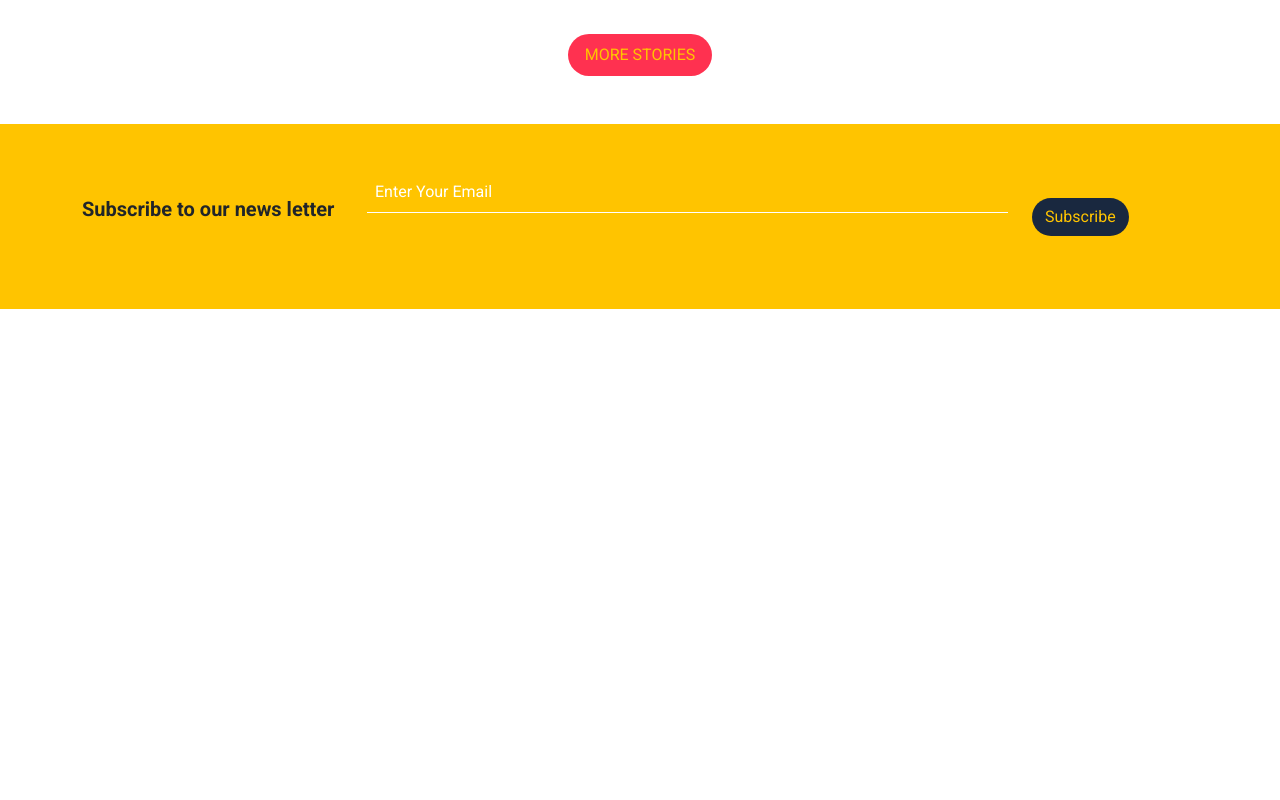
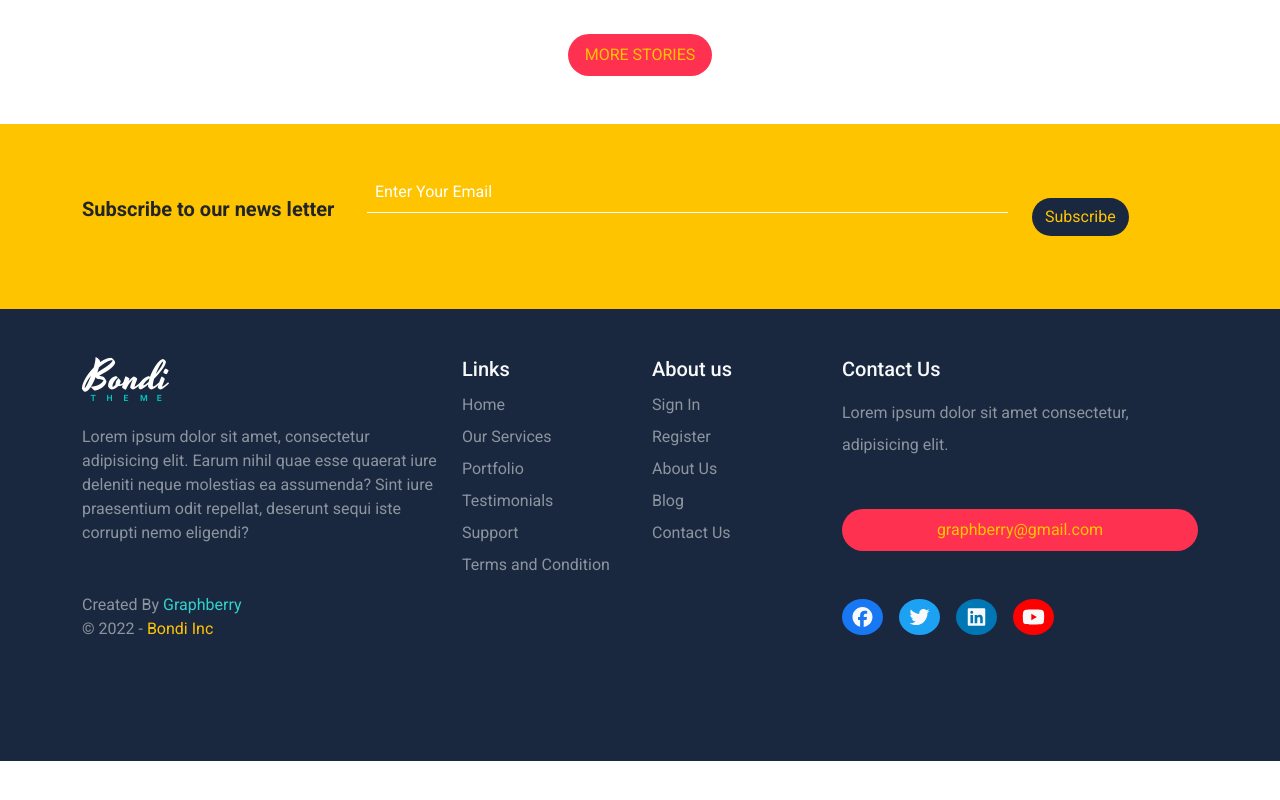
Before and after one commit to kotyba-km/Bootstrap-training, a plain HTML site: page index.html in a window 1280 px wide. Shown: the part 5073-5873 px from the top of the page. After the commit the page ends 5834 px from the top, so only its background shows below. Drawn offline with Linux system fonts and the light colour scheme.

Commit message:
2nd commit

```diff
--- a/css/bondi.css
+++ b/css/bondi.css
@@ -7,7 +7,6 @@
 }
 body {
   font-family: "Roboto", sans-serif;
-  height: 10000px;
 }
 .main-btn {
   background-color: var(--red-color);
@@ -160,3 +159,30 @@ body {
   color: var(--yellow-color);
 }
 /* end subscribe  */
+/* start footer */
+.footer {
+  background-color: var(--dark-color);
+}
+.footer .copyright > span {
+  color: var(--green-color);
+}
+.footer .copyright div span {
+  color: var(--yellow-color);
+}
+.footer .contact .ul .svg {
+  width: 20px;
+  height: 20px;
+}
+.footer .facebook {
+  background-color: #1877f2;
+}
+.footer .twitter {
+  background-color: #1da1f2;
+}
+.footer .linkedin {
+  background-color: #0077b5;
+}
+.footer .youtube {
+  background-color: #ff0000;
+}
+/* end footer */
--- a/index.html
+++ b/index.html
@@ -251,7 +251,7 @@
       </div>
       <div class="blog py-5">
         <div class="contain">
-          <div class="main-title my-5 position-relative">
+          <div class="main-title text-center my-5 position-relative">
             <img class="mb-4" src="title.png" alt="">
             <h2>We Make This</h2>
             <p class="text-black-50 text-uppercase">Prepare To Be Amazed</p>
@@ -305,6 +305,68 @@
           </form>
         </div>
       </div>
+      <div class="footer py-5 text-white-50 text-center text-md-start">
+        <div class="container">
+          <div class="row">
+            <div class="col-md-6 col-lg-4 mb-4">
+              <div class="info mb-5">
+                <img class="mb-4" src="logo.png" alt="">
+                <p class="mb-5">Lorem ipsum dolor sit amet, consectetur adipisicing elit. Earum nihil quae esse quaerat iure deleniti neque molestias ea assumenda? Sint iure praesentium odit repellat, deserunt sequi iste corrupti nemo eligendi?</p>
+                <di v class="copyright">
+                Created By<span> Graphberry</span>
+                <div>&copy; 2022 - <span>Bondi Inc</span></div>
+                </div>
+            </div>
+            <div class="col-md-6 col-lg-2 mb-4">
+              <div class="links">
+                <h5 class="text-light">Links</h5>
+                <ul class="list-unstyled lh-lg">
+                  <li>Home</li>
+                  <li>Our Services</li>
+                  <li>Portfolio</li>
+                  <li>Testimonials</li>
+                  <li>Support</li>
+                  <li>Terms and Condition</li>
+                </ul>
+              </div>
+            </div>
+            <div class="col-md-6 col-lg-2 mb-4">
+              <div class="links">
+                <h5 class="text-light">About us</h5>
+                <ul class="list-unstyled lh-lg">
+                  <li>Sign In</li>
+                  <li>Register</li>
+                  <li>About Us</li>
+                  <li>Blog</li>
+                  <li>Contact Us</li>
+                </ul>
+              </div>
+            </div>
+            <div class="col-md-6 col-lg-4">
+              <div class="contact">
+                <h5 class="text-light">Contact Us</h5>
+                <p class="lh-lg mt-3 mb-5">Lorem ipsum dolor sit amet consectetur, adipisicing elit.</p>
+                  <a class="btn rounded-pill main-btn w-100" href="#">graphberry@gmail.com</a>
+                  <ul class="d-flex mt-5 list-unstyled gap-3">
+                    <a class="d-block text-light" href="">
+                      <i class="fa-brands fa-facebook fa-lg facebook rounded-circle p-2"></i>
+                    </a>
+                    <a class="d-block text-light" href="">
+                      <i class="fa-brands fa-twitter fa-lg twitter rounded-circle p-2"></i>
+                    </a>
+                    <a class="d-block text-light" href="">
+                      <i class="fa-brands fa-linkedin fa-lg linkedin rounded-circle p-2"></i>
+                    </a>
+                    <a class="d-block text-light" href="">
+                      <i class="fa-brands fa-youtube fa-lg youtube rounded-circle p-2"></i>
+                    </a>
+                  </ul>
+              </div>
+            </div>
+            </div>
+          </div>
+        </div>
+      </div>
   <script src="js/bootstrap.bundle.min.js"></script>
   <script src="js/all.min.js"></script>
 </body>
```
